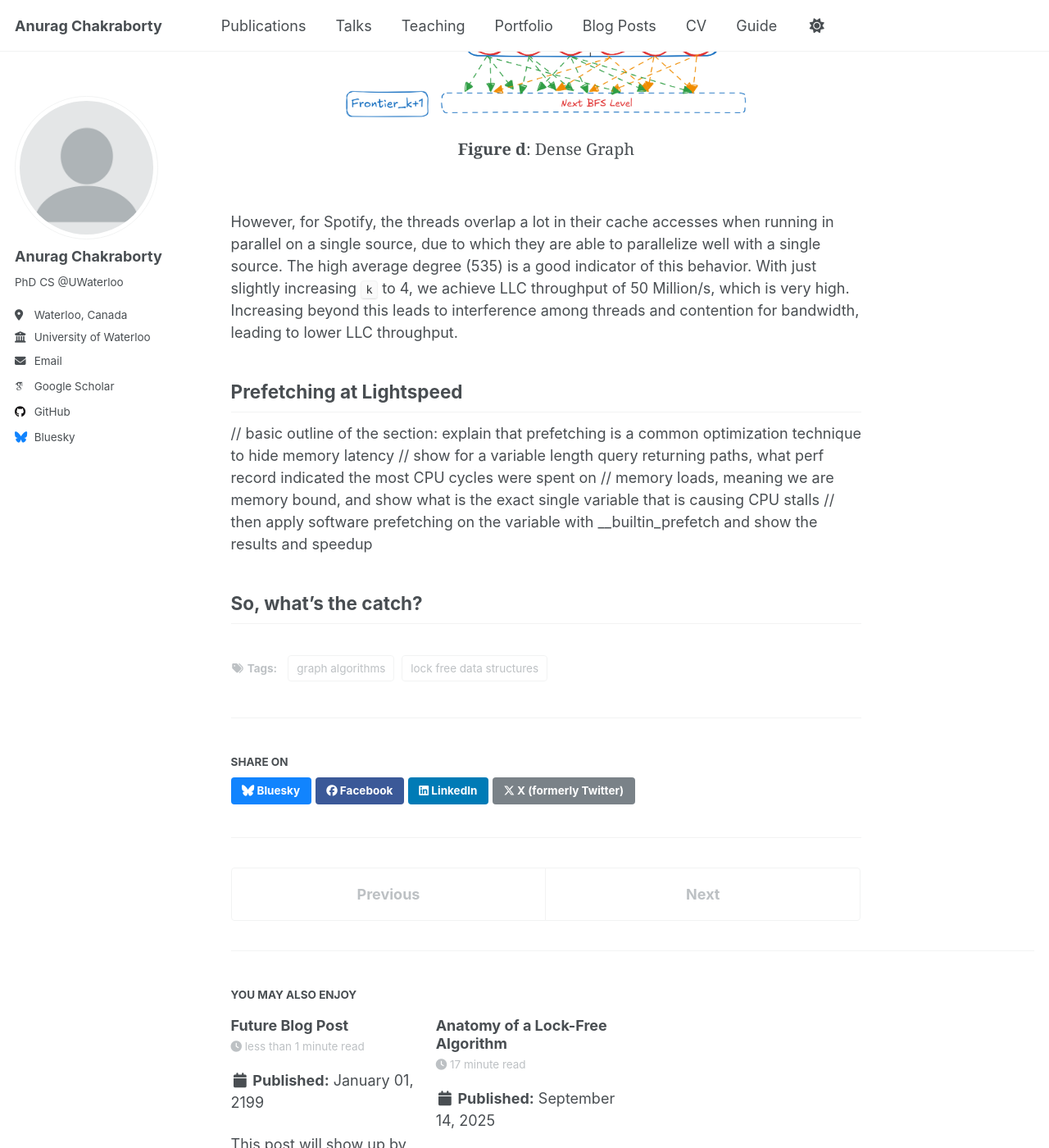
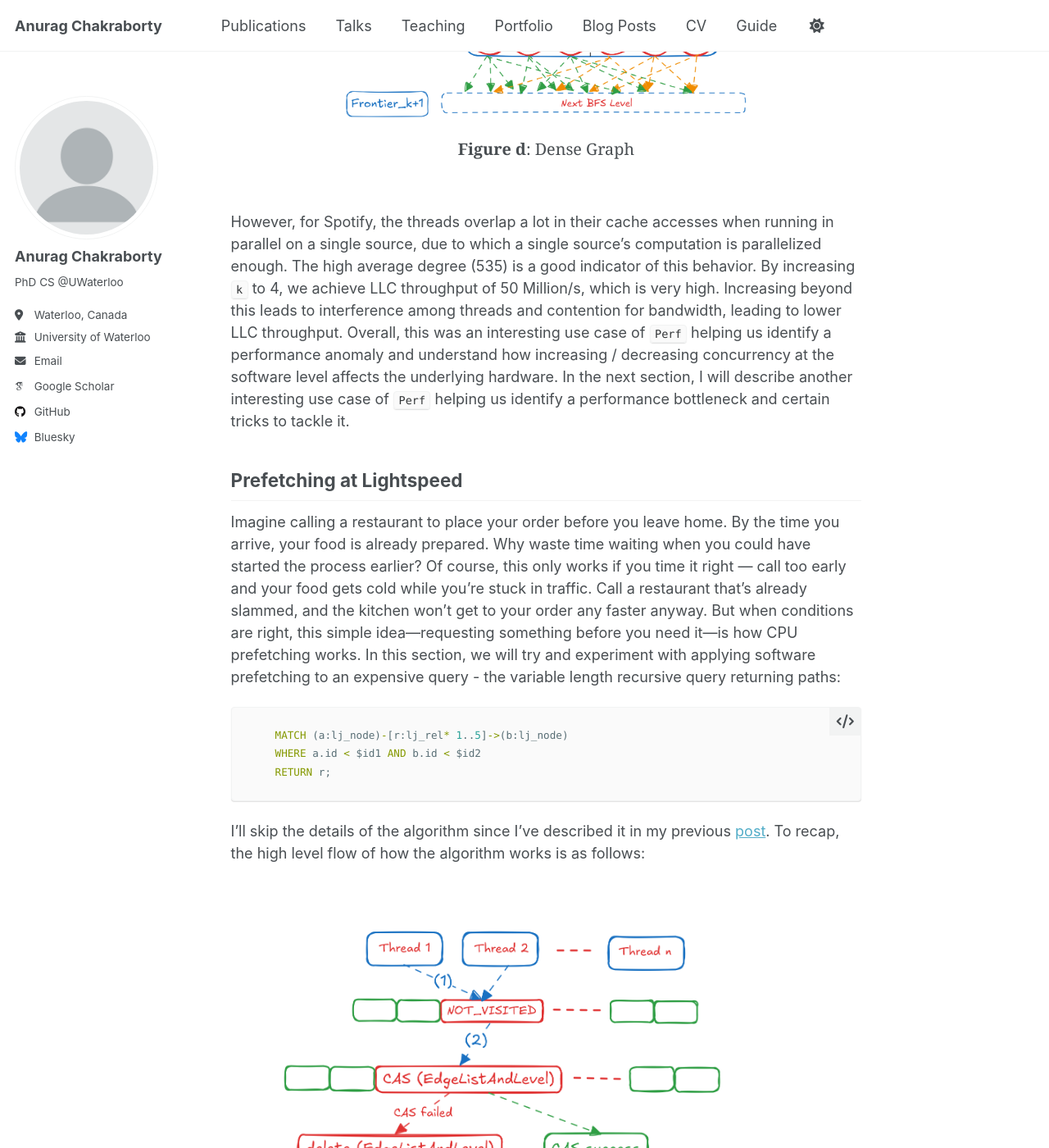
Before and after one commit to anuchak/anuchak.github.io, a Jekyll site: the page built from _posts/2025-09-15-blog-post-2.md, in a window 1280 px wide and 1400 px high, scrolled down 5711 px. Shown: the whole window at 82% size. Built offline with Jekyll 4.4.1, drawn with Linux system fonts in a browser that asks for light colours; some web fonts are replaced; a script that is not in the unit is left out; some of the changed text lies outside the part shown.

Commit message:
push changes

````diff
--- a/_posts/2025-09-15-blog-post-2.md
+++ b/_posts/2025-09-15-blog-post-2.md
@@ -257,16 +257,87 @@ increasing concurrent sources leads to better cache utilization and better throu
 <br>
 
 However, for Spotify, the threads overlap a lot in their cache accesses when running in parallel on a single source,
-due to which they are able to parallelize well with a single source. The high average degree (535) is a good indicator
-of this behavior. With just slightly increasing `k` to 4, we achieve LLC throughput of 50 Million/s, which is very high.
+due to which a single source's computation is parallelized enough. The high average degree (535) is a good indicator
+of this behavior. By increasing `k` to 4, we achieve LLC throughput of 50 Million/s, which is very high.
 Increasing beyond this leads to interference among threads and contention for bandwidth, leading to lower LLC throughput.
+Overall, this was an interesting use case of `Perf` helping us identify a performance anomaly and understand how
+increasing / decreasing concurrency at the software level affects the underlying hardware. In the next section, I will
+describe another interesting use case of `Perf` helping us identify a performance bottleneck and certain tricks to
+tackle it.
 
 ## Prefetching at Lightspeed
 
-// basic outline of the section: explain that prefetching is a common optimization technique to hide memory latency
-// show for a variable length query returning paths, what perf record indicated the most CPU cycles were spent on
-// memory loads, meaning we are memory bound, and show what is the exact single variable that is causing CPU stalls
-// then apply software prefetching on the variable with __builtin_prefetch and show the results and speedup
+Imagine calling a restaurant to place your order before you leave home. By the time you arrive, your food is already
+prepared. Why waste time waiting when you could have started the process earlier? Of course, this only works if you time it
+right — call too early and your food gets cold while you're stuck in traffic. Call a restaurant that's already slammed,
+and the kitchen won't get to your order any faster anyway. But when conditions are right, this simple idea—requesting
+something before you need it—is how CPU prefetching works. In this section, we will try and experiment with applying
+software prefetching to an expensive query - the variable length recursive query returning paths:
+
+```sql
+    MATCH (a:lj_node)-[r:lj_rel* 1..5]->(b:lj_node)
+    WHERE a.id < $id1 AND b.id < $id2
+    RETURN r;
+```
+
+I'll skip the details of the algorithm since I've described it in my previous [post](https://anuchak.github.io/posts/anatomy-of-a-lock-free-algorithm/).
+To recap, the high level flow of how the algorithm works is as follows:
+
+<br>
+<div style="text-align: center;">
+  <figure style="display: inline-block; margin: 0;">
+    <img src="/images/var_len_cas_parallel.png" alt="Description" style="width: 85%;" />
+    <figcaption style="text-align: center;"><strong>Figure e:</strong> Var Len Flow Chart</figcaption>
+  </figure>
+</div>
+<br>
+
+When we run this query on the LiveJournal dataset, for a sample query with 50 sources, 500 destinations and upper bound
+of 5, we get a runtime of ~27 seconds with a result of 138,471 paths. Let's start to dig in and understand where CPU cycles
+get spent for this query using `perf record` and tracking the `cycles` event:
+
+
+<br>
+<div style="text-align: center;">
+  <figure style="display: inline-block; margin: 0;">
+    <img src="/images/var_len_perf.png" alt="Description" style="width: 85%;" />
+    <figcaption style="text-align: center;"></figcaption>
+  </figure>
+</div>
+<br>
+
+(Unsurprisingly) the top function where CPU cycles are spent is the var-len function which adds new neighbours encountered
+to the next frontier. When we dig deeper into this function, to find out which lines are the most expensive, we find the
+following:
+
+<br>
+<div style="text-align: center;">
+  <figure style="display: inline-block; margin: 0;">
+    <img src="/images/var_len_perf_2.png" alt="Description" style="width: 85%;" />
+    <figcaption style="text-align: center;"></figcaption>
+  </figure>
+</div>
+<br>
+
+From **Figure e**'s flow chart, this line corresponds to **_Step (2)_**, where a Thread reads the `EdgeListAndLevel`
+information of a neighbour, to confirm if it was already encountered at this BFS level or not.
+
+
+
+<pre style="font-family: Menlo, Monaco, 'Courier New', monospace;
+            padding: 12px; border-radius:6px; background:#2b2430; color:#e6e6e6;">
+auto entry = bfsSharedState->nodeIDEdgeListAndLevel[nodeID.offset];
+mov     (%rdx), %rsi
+if (!entry || (entry->bfsLevel <= bfsSharedState->currentLevel)) {
+  test    %rsi, %rsi
+  je      11a
+  movzbl  (%rsi), %ecx          # ← <span style="color:#e74c3c; font-weight:700;">32.49%</span>
+  cmp     %cl, 0x48(%rax)
+  jb      1a5
+}
+</pre>
+
+
 
 
 
````
Also changed, not shown: images/var_len_perf.png (added), images/var_len_perf_2.png (added).
